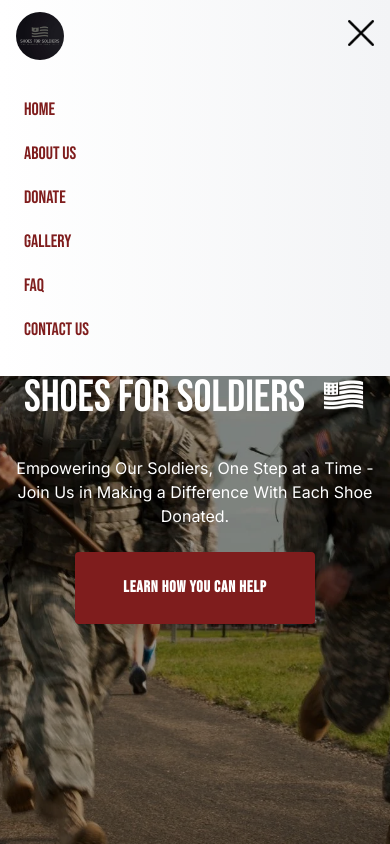
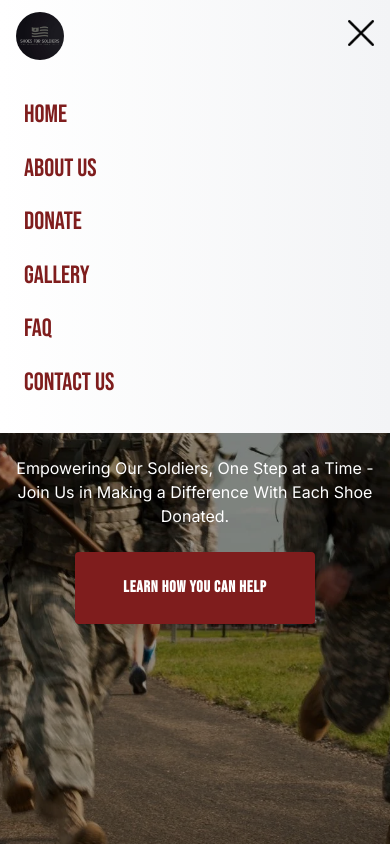
Before and after one commit to Brent-Stockton/shoesforsoldiers, a Next.js app: page / in a window 390 px wide. Both pictures are taken after a click on the button 361 px from the left and 33 px from the top of the page. Shown: the top 844 px of the page. Built offline with nearby package versions, Linux system fonts and the light colour scheme.

Commit message:
chore; make text larger for links on mobile

```diff
--- a/Components/NavBar.tsx
+++ b/Components/NavBar.tsx
@@ -47,7 +47,7 @@ const StickyNavbar = () => {
           <div
             className={`${
               isMenuOpen ? "flex" : "hidden"
-            } flex-col md:flex-row md:flex space-x-0 md:space-x-9 text-red-900 font-army text-lg md:text-[30px] absolute md:relative top-16 md:top-0 left-0 w-full md:bg-transparent p-6 md:p-0 md:items-center md:w-auto  bg-gradient-to-r from-white to-gray-100`}
+            } flex-col md:flex-row md:flex space-x-0 md:space-x-9 text-red-900 font-army text-[25px] md:text-[30px] absolute md:relative top-16 md:top-0 left-0 w-full md:bg-transparent p-6 md:p-0 md:items-center md:w-auto  bg-gradient-to-r from-white to-gray-100`}
           >
             <a
               href="#hero"
```
